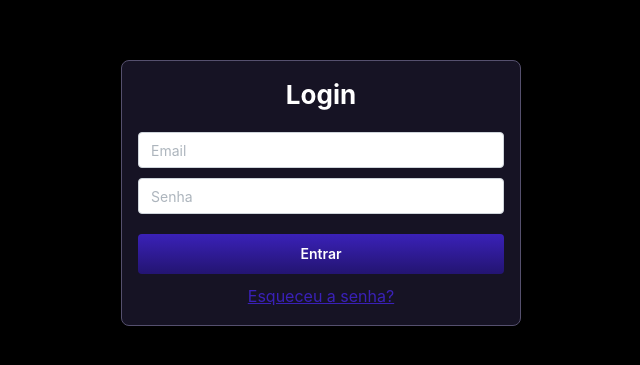
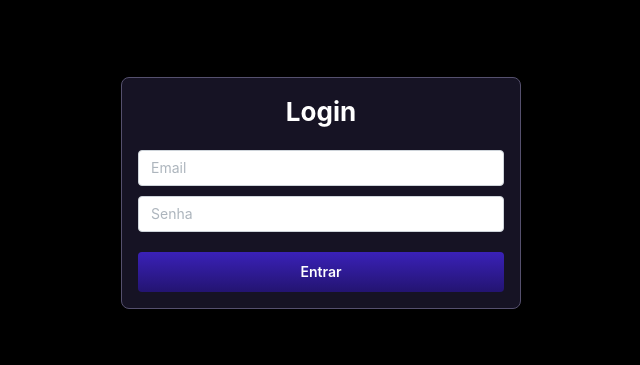
Before and after one commit to gabriel-teotonio/echo-meet-frontend, a React (Vite) app: page /login in a window 1280 px wide. Shown: the part 207-572 px from the top of the page, without its empty margins (319-959 px from the left). Built offline with nearby package versions, Linux system fonts and the light colour scheme.

Commit message:
modificação login

```diff
--- a/src/pages/Login/Login.tsx
+++ b/src/pages/Login/Login.tsx
@@ -1,6 +1,5 @@
 import React from 'react';
 import { Card, TextInput, Button, Title, Flex, Text } from '@mantine/core';
-import { Link } from 'react-router-dom';
 
 export const Login: React.FC = () => {
   return (
@@ -40,12 +39,6 @@ export const Login: React.FC = () => {
         >
           Entrar
         </Button>
-
-        <Text color="dimmed" style={{ marginTop: 10, textAlign: 'center' }}>
-          <Link to="./Register" style={{ color: '#3A21B8' }}>
-            Esqueceu a senha?
-          </Link>
-        </Text>
       </Card>
     </Flex>
   );
```
